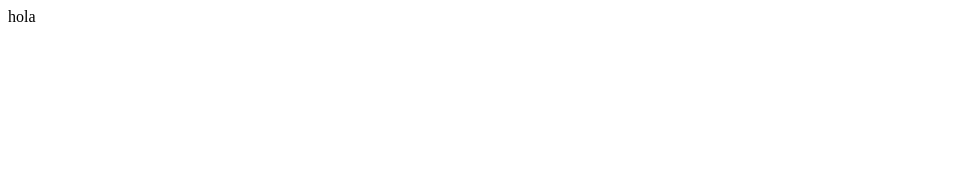
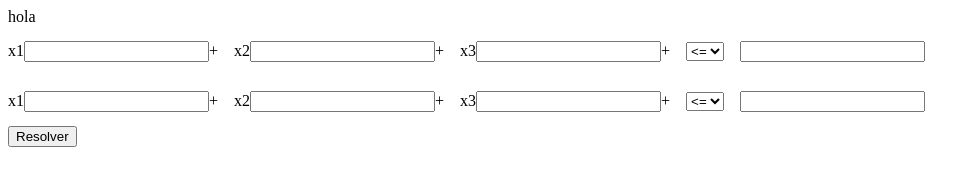
Before and after one commit to FernanEd/simplex, a Gatsby site: page / in a window 1280 px wide. Shown: the whole page, without its empty margins (0-980 px from the left). Built offline with nearby package versions, Linux system fonts and the light colour scheme; Gatsby itself is replaced by a stand-in of ours.

```diff
--- a/package.json
+++ b/package.json
@@ -28,7 +28,8 @@
 		"gatsby-transformer-sharp": "^3.7.0",
 		"react": "^17.0.1",
 		"react-dom": "^17.0.1",
-		"react-helmet": "^6.1.0"
+		"react-helmet": "^6.1.0",
+		"react-hook-form": "^7.8.3"
 	},
 	"devDependencies": {
 		"@babel/core": "^7.14.3",
--- a/src/pages/index.tsx
+++ b/src/pages/index.tsx
@@ -1,7 +1,107 @@
-import React from 'react';
+import React, { useState } from 'react';
+import { css } from '@emotion/react';
+import { useForm } from 'react-hook-form';
+
+interface formData {
+	[x: string]: string;
+}
 
 const IndexPage: React.FunctionComponent = () => {
-	return <div>hola</div>;
+	const { register, handleSubmit } = useForm();
+
+	const [variables, setVariables] = useState(3);
+	const [restricciones, setRestricciones] = useState(2);
+
+	const calcular = (data: formData) => {
+		console.log(data);
+
+		let m: number[][] = [...Array(restricciones)].map((_) => [
+			...Array(variables),
+		]);
+
+		console.log(m);
+
+		let restrictions: string[] = [];
+
+		for (let i = 0; i < restricciones; i++) {
+			restrictions.push(data[`row-${i}-restriction`]);
+
+			for (let j = 0; j < variables; j++) {
+				m[i][j] = Number(data[`row-${i}-val-${j}`]);
+			}
+		}
+
+		//build headers
+
+		let rowHeaders: string[] = [];
+		let r = 0;
+		let s = 0;
+
+		for (let restriction of restrictions) {
+			if (restriction == '<=') {
+				s++;
+				rowHeaders.push(`s${s}`);
+			}
+			if (restriction == '>=') {
+				r++;
+				rowHeaders.push(`r${r}`);
+			}
+		}
+		rowHeaders.push('z');
+
+		let columnHeaders: string[] = [];
+		columnHeaders = [...Array(variables)].map((_, i) => `x${i + 1}`);
+
+		columnHeaders.push(...[...Array(s)].map((_, i) => `s${i + 1}`));
+		columnHeaders.push(...[...Array(r)].map((_, i) => `e${i + 1}`));
+		columnHeaders.push(...[...Array(r)].map((_, i) => `r${i + 1}`));
+		columnHeaders.push(...[...Array(s)].map((_, i) => `s${i + 1}`));
+
+		console.log(columnHeaders);
+		console.log(rowHeaders, columnHeaders);
+	};
+
+	return (
+		<div>
+			hola
+			<form onSubmit={handleSubmit(calcular)}>
+				{[...Array(restricciones)].map((_, i) => (
+					<div
+						css={css`
+							display: flex;
+							gap: 1rem;
+							align-items: center;
+						`}>
+						{[...Array(variables)].map((_, j) => (
+							<div
+								css={css`
+									display: flex;
+									align-items: center;
+								`}>
+								<label>
+									x{j + 1}
+									<input type="text" {...register(`row-${i}-val-${j}`)} />
+								</label>
+								<p>+</p>
+							</div>
+						))}
+
+						<select {...register(`row-${i}-restriction`)}>
+							<option value="<=">&lt;=</option>
+							<option value=">=">&gt;=</option>
+							<option value="==">==</option>
+						</select>
+
+						<label>
+							<input type="text" {...register(`row-${i}-result`)} />
+						</label>
+					</div>
+				))}
+
+				<button type="submit">Resolver</button>
+			</form>
+		</div>
+	);
 };
 
 export default IndexPage;
--- a/tsconfig.json
+++ b/tsconfig.json
@@ -1,7 +1,7 @@
 {
 	"compilerOptions": {
 		/* Visit https://aka.ms/tsconfig.json to read more about this file */
-
+		"jsxImportSource": "@emotion/react",
 		/* Basic Options */
 		// "incremental": true,                         /* Enable incremental compilation */
 		"target": "es5" /* Specify ECMAScript target version: 'ES3' (default), 'ES5', 'ES2015', 'ES2016', 'ES2017', 'ES2018', 'ES2019', 'ES2020', or 'ESNEXT'. */,
@@ -11,7 +11,7 @@
 		] /* Specify library files to be included in the compilation. */,
 		// "allowJs": true,                             /* Allow javascript files to be compiled. */
 		// "checkJs": true,                             /* Report errors in .js files. */
-		// "jsx": "preserve",                           /* Specify JSX code generation: 'preserve', 'react-native', 'react', 'react-jsx' or 'react-jsxdev'. */
+		"jsx": "react" /* Specify JSX code generation: 'preserve', 'react-native', 'react', 'react-jsx' or 'react-jsxdev'. */,
 		// "declaration": true,                         /* Generates corresponding '.d.ts' file. */
 		// "declarationMap": true,                      /* Generates a sourcemap for each corresponding '.d.ts' file. */
 		// "sourceMap": true,                           /* Generates corresponding '.map' file. */
```
Also changed, not shown: src/utils/converter.ts (added), 1 other file.
